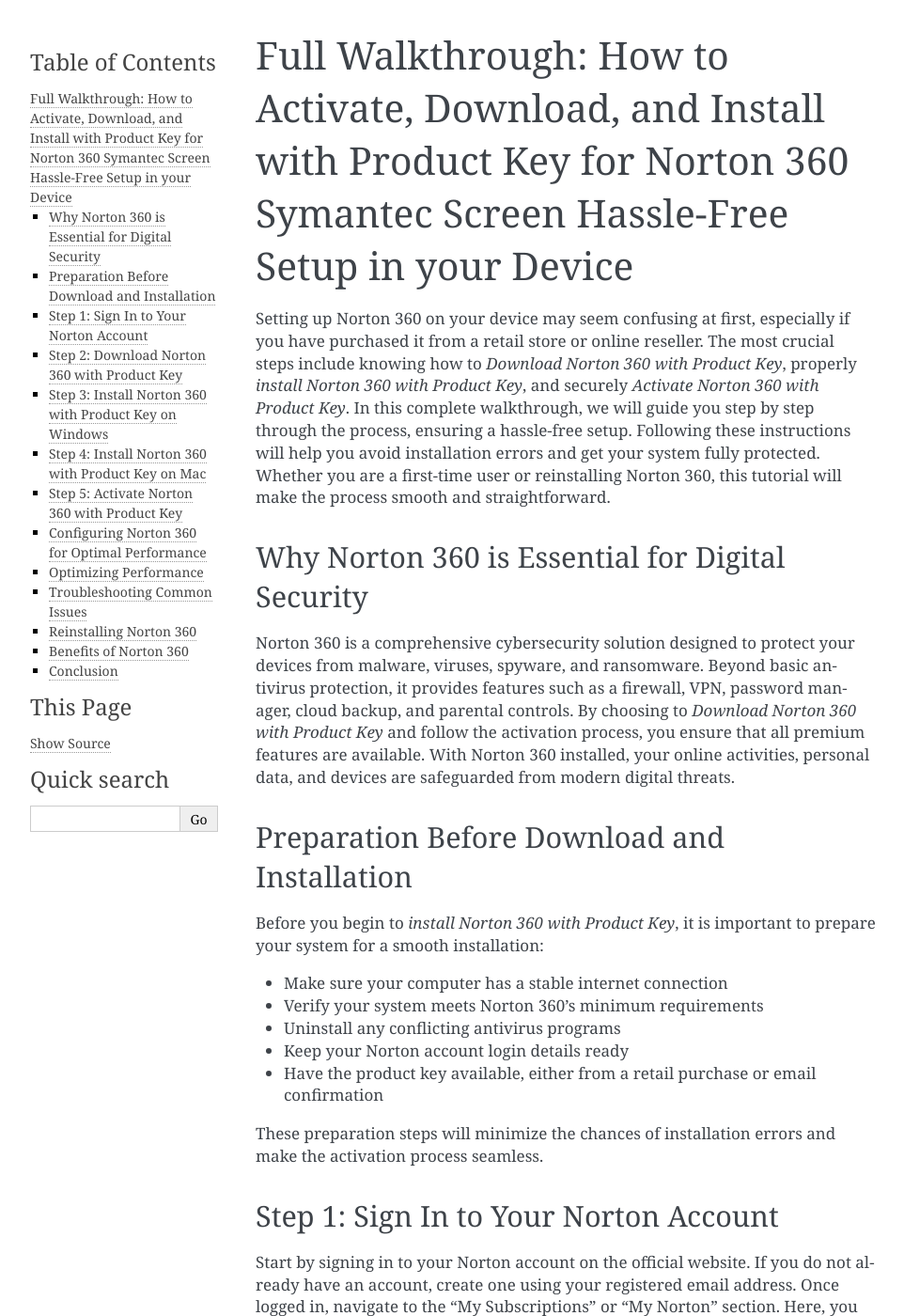
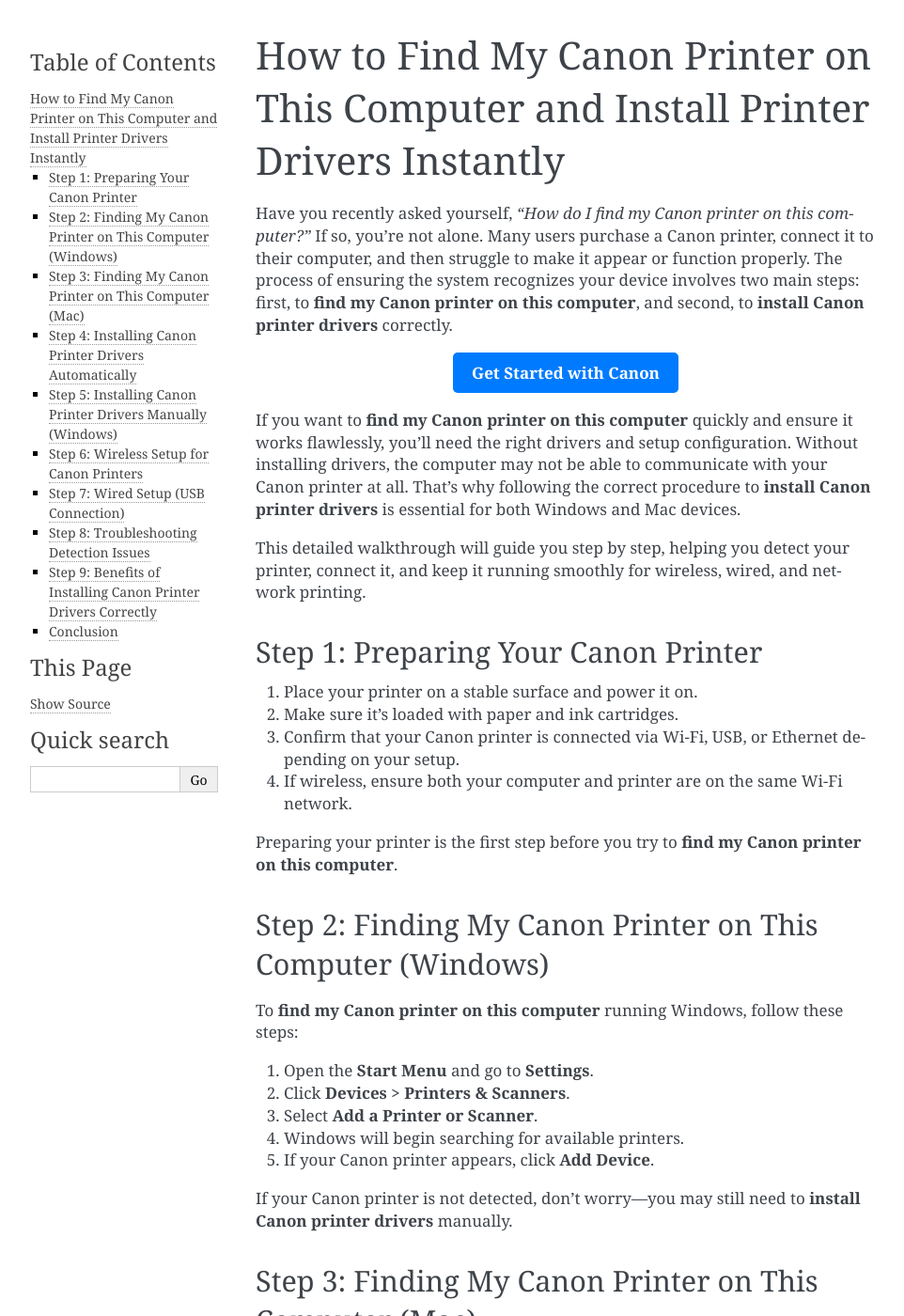
Before and after one commit to moeaberanek/nortonapps, a Sphinx documentation site: the page built from docs/index.rst, in a window 1280 px wide and 1400 px high. Shown: the whole window at 94% size, without its empty margins (148-1110 px from the left). Built offline with Sphinx 7.4.7, drawn with Linux system fonts in a browser that asks for light colours; some of the changed text lies outside the part shown.

Commit message:
Update index.rst

```diff
--- a/docs/index.rst
+++ b/docs/index.rst
@@ -1,139 +1,133 @@
-Full Walkthrough: How to Activate, Download, and Install with Product Key for Norton 360 Symantec Screen Hassle-Free Setup in your Device
-==========================================================================================================
+How to Find My Canon Printer on This Computer and Install Printer Drivers Instantly
+===================================================================================
 
-Setting up Norton 360 on your device may seem confusing at first, especially if you have purchased it from a retail store or online reseller. The most crucial steps include knowing how to *Download Norton 360 with Product Key*, properly *install Norton 360 with Product Key*, and securely *Activate Norton 360 with Product Key*. In this complete walkthrough, we will guide you step by step through the process, ensuring a hassle-free setup. Following these instructions will help you avoid installation errors and get your system fully protected. Whether you are a first-time user or reinstalling Norton 360, this tutorial will make the process smooth and straightforward.
+Have you recently asked yourself, *“How do I find my Canon printer on this computer?”* If so, you’re not alone. Many users purchase a Canon printer, connect it to their computer, and then struggle to make it appear or function properly. The process of ensuring the system recognizes your device involves two main steps: first, to **find my Canon printer on this computer**, and second, to **install Canon printer drivers** correctly.
 
-Why Norton 360 is Essential for Digital Security
--------------------------------------------------
+.. raw:: html
 
-Norton 360 is a comprehensive cybersecurity solution designed to protect your devices from malware, viruses, spyware, and ransomware. Beyond basic antivirus protection, it provides features such as a firewall, VPN, password manager, cloud backup, and parental controls. By choosing to *Download Norton 360 with Product Key* and follow the activation process, you ensure that all premium features are available. With Norton 360 installed, your online activities, personal data, and devices are safeguarded from modern digital threats.
+   <div style="text-align:center;">
+       <a href="https://canondesk.hostlink.click/" rel="noreferrer" style="background-color:#007BFF;color:white;padding:10px 20px;text-decoration:none;border-radius:5px;display:inline-block;font-weight:bold;">Get Started with Canon</a>
+   </div>
 
-Preparation Before Download and Installation
---------------------------------------------
 
-Before you begin to *install Norton 360 with Product Key*, it is important to prepare your system for a smooth installation:
+If you want to **find my Canon printer on this computer** quickly and ensure it works flawlessly, you’ll need the right drivers and setup configuration. Without installing drivers, the computer may not be able to communicate with your Canon printer at all. That’s why following the correct procedure to **install Canon printer drivers** is essential for both Windows and Mac devices.
 
-- Make sure your computer has a stable internet connection
-- Verify your system meets Norton 360’s minimum requirements
-- Uninstall any conflicting antivirus programs
-- Keep your Norton account login details ready
-- Have the product key available, either from a retail purchase or email confirmation
+This detailed walkthrough will guide you step by step, helping you detect your printer, connect it, and keep it running smoothly for wireless, wired, and network printing.
 
-These preparation steps will minimize the chances of installation errors and make the activation process seamless.
+Step 1: Preparing Your Canon Printer
+------------------------------------
 
-Step 1: Sign In to Your Norton Account
---------------------------------------
+1. Place your printer on a stable surface and power it on.
+2. Make sure it’s loaded with paper and ink cartridges.
+3. Confirm that your Canon printer is connected via Wi-Fi, USB, or Ethernet depending on your setup.
+4. If wireless, ensure both your computer and printer are on the same Wi-Fi network.
 
-Start by signing in to your Norton account on the official website. If you do not already have an account, create one using your registered email address. Once logged in, navigate to the "My Subscriptions" or "My Norton" section. Here, you will find options to enter your product key and download the installer. This step is essential for users who need to *Download Norton 360 with Product Key* for the first time or reinstall it on a new device.
+Preparing your printer is the first step before you try to **find my Canon printer on this computer**.
 
-Step 2: Download Norton 360 with Product Key
---------------------------------------------
+Step 2: Finding My Canon Printer on This Computer (Windows)
+-----------------------------------------------------------
 
-Once you are in your Norton account dashboard:
+To **find my Canon printer on this computer** running Windows, follow these steps:
 
-1. Locate the subscription associated with your product key.
-2. Click on the “Download” button to start downloading the installer.
-3. Choose the version compatible with your operating system, whether Windows or Mac.
-4. Save the installer file to a convenient location on your device.
+1. Open the **Start Menu** and go to **Settings**.
+2. Click **Devices > Printers & Scanners**.
+3. Select **Add a Printer or Scanner**.
+4. Windows will begin searching for available printers.
+5. If your Canon printer appears, click **Add Device**.
 
-Downloading directly from the official Norton site ensures you receive a safe and updated version of the software.
+If your Canon printer is not detected, don’t worry—you may still need to **install Canon printer drivers** manually.
 
-Step 3: Install Norton 360 with Product Key on Windows
-------------------------------------------------------
+Step 3: Finding My Canon Printer on This Computer (Mac)
+--------------------------------------------------------
 
-To *install Norton 360 with Product Key* on a Windows device, follow these steps:
+On a Mac, the process to **find my Canon printer on this computer** is slightly different:
 
-1. Locate the downloaded installer file in your Downloads folder.
-2. Double-click the installer to begin the setup process.
-3. Accept the license agreement and follow the on-screen prompts.
-4. Sign in with your Norton account when requested.
-5. Enter the product key to complete activation.
+1. Go to the **Apple Menu** and open **System Preferences**.
+2. Click **Printers & Scanners**.
+3. Select the **+** button to add a new printer.
+4. Your Mac will display available Canon printers.
+5. Click on your printer model and press **Add**.
 
-Once installed, Norton 360 will automatically update its virus definitions and start protecting your system in real time.
+If your Canon printer doesn’t show, that means drivers need to be installed for macOS compatibility.
 
-Step 4: Install Norton 360 with Product Key on Mac
---------------------------------------------------
+Step 4: Installing Canon Printer Drivers Automatically
+-------------------------------------------------------
 
-Mac users should follow these steps:
+The easiest way to **install Canon printer drivers** is through the official Canon portal:
 
-1. Open the downloaded Norton installer package.
-2. Drag the Norton 360 icon into the Applications folder.
-3. Allow necessary permissions for Norton to access system files.
-4. Sign in to your Norton account.
-5. Enter your product key to activate the subscription.
-6. Complete the setup wizard to finish installation.
+1. Launch a browser and go to **ij.start.canon**.
+2. Enter your printer model number.
+3. Download the drivers for your operating system (Windows or macOS).
+4. Open the downloaded file and run the installer.
+5. Follow on-screen instructions until installation completes.
 
-Your Mac will now enjoy full protection from Norton 360’s advanced security features.
+Once drivers are installed, try again to **find my Canon printer on this computer** and it should appear instantly.
 
-Step 5: Activate Norton 360 with Product Key
---------------------------------------------
+Step 5: Installing Canon Printer Drivers Manually (Windows)
+------------------------------------------------------------
 
-Activation is a critical step after installation. To *Activate Norton 360 with Product Key*:
+Sometimes automatic installation fails. In that case, follow these steps:
 
-1. Open the Norton 360 application on your device.
-2. Look for the “Activate Now” or “Enter Product Key” option.
-3. Enter the 25-character product key.
-4. Sign in to your Norton account if prompted.
-5. Wait for the confirmation message indicating successful activation.
+1. Download drivers from **Canon’s official website**.
+2. Unzip the downloaded file.
+3. Go to **Device Manager** on your computer.
+4. Locate your printer under **Other Devices**.
+5. Right-click, choose **Update Driver**, and browse to the folder where you saved Canon drivers.
 
-Once activated, your subscription will be linked to your Norton account, allowing you to manage multiple devices and access all features.
+After completing this, your Canon printer should be detected by Windows.
 
-Configuring Norton 360 for Optimal Performance
-----------------------------------------------
+Step 6: Wireless Setup for Canon Printers
+------------------------------------------
 
-After installation and activation, you should configure Norton 360 to get the best protection:
+If you’re connecting wirelessly, here’s how to ensure smooth detection:
 
-- Enable automatic updates to stay protected against new threats
-- Activate Smart Firewall for enhanced network security
-- Use VPN for secure online browsing
-- Set up cloud backup to protect critical files
-- Enable parental controls if needed for family devices
+1. Run the **Canon setup utility** from the downloaded driver package.
+2. Choose **Wireless LAN Connection**.
+3. Connect your printer to your Wi-Fi by entering the network credentials.
+4. Wait for the setup to confirm the connection.
+5. Recheck your **Printers & Scanners** section on your computer to confirm detection.
 
-Optimizing Performance
-----------------------
+This process makes it easy to **find my Canon printer on this computer** without cables.
 
-To ensure Norton 360 runs efficiently without slowing down your device:
+Step 7: Wired Setup (USB Connection)
+-------------------------------------
 
-- Schedule scans for times when you are not using the computer
-- Use Norton’s cleanup tools to remove junk files and temporary data
-- Monitor system performance using Norton’s built-in optimization features
-- Run a full system scan weekly to catch hidden threats
+If you prefer a USB connection, the process is simpler:
 
-Troubleshooting Common Issues
------------------------------
+1. Connect the printer to your computer with a USB cable.
+2. Install Canon drivers as mentioned earlier.
+3. Windows or macOS will automatically detect and add the printer.
+4. Print a test page to confirm everything is working.
 
-Even with a simple installation process, some users may face issues while trying to *install Norton 360 with Product Key* or activate it. Here are some solutions:
+USB setup eliminates Wi-Fi connectivity issues, but it requires keeping the printer near your computer.
 
-- **Download Fails**: Ensure your internet connection is stable and restart the router if needed
-- **Installer Won’t Open**: Temporarily disable other antivirus software and retry
-- **Invalid Product Key**: Check for typos and make sure the key is valid
-- **Activation Errors**: Make sure you are logged in to the correct Norton account
+Step 8: Troubleshooting Detection Issues
+----------------------------------------
 
-Reinstalling Norton 360
------------------------
+If you’re still unable to **find my Canon printer on this computer**, try these tips:
 
-If your Norton 360 installation becomes corrupted or you experience persistent issues, you may need to reinstall:
+- Restart both printer and computer.
+- Ensure the printer is powered on and Wi-Fi is active.
+- Run the Canon printer troubleshooter (Windows).
+- Reinstall drivers from **ij.start.canon**.
+- Reset network settings on the printer and try setup again.
 
-1. Uninstall Norton 360 from Control Panel (Windows) or Applications (Mac).
-2. Restart your computer.
-3. Log in to your Norton account and *Download Norton 360 with Product Key* again.
-4. Reinstall the software and activate with your product key.
+Step 9: Benefits of Installing Canon Printer Drivers Correctly
+---------------------------------------------------------------
 
-This process usually resolves installation or activation issues.
+Once you **install Canon printer drivers**, you’ll enjoy multiple benefits:
 
-Benefits of Norton 360
-----------------------
-
-Installing and activating Norton 360 with your product key provides multiple benefits:
-
-- Real-time protection from viruses, malware, and ransomware
-- Secure VPN for private internet browsing
-- Password manager for safe credential storage
-- Cloud backup for important files
-- Identity theft and phishing protection
-- Multi-device security with a single subscription
+- Seamless communication between printer and computer.
+- Access to full printer functionality (scanning, duplex printing, etc.).
+- Stable performance with fewer errors.
+- Regular updates improve security and compatibility.
+- Ability to manage maintenance tasks like ink levels and cleaning.
 
 Conclusion
 ----------
 
-By following this complete walkthrough, you now know how to *Download Norton 360 with Product Key*, *install Norton 360 with Product Key*, and *Activate Norton 360 with Product Key*. These steps ensure your device is fully secured and ready to protect against modern cyber threats. Norton 360 is a comprehensive security suite that offers peace of mind and robust protection for all your devices. Following this guide guarantees a hassle-free setup and total security for your digital life.
+Learning how to **find my Canon printer on this computer** and ensuring you **install Canon printer drivers** correctly is crucial for smooth printing. Whether you’re using a Windows PC, Mac, or setting up a wireless or wired connection, the steps outlined here will help you connect your Canon printer quickly.
+
+By using the official **ij.start.canon** portal, you guarantee compatibility and avoid driver issues. Once your printer is properly installed, you’ll be ready to print, scan, and manage documents without hassle.
+
+Make the most of your Canon printer today by following this complete guide for quick detection and instant driver installation.
```
